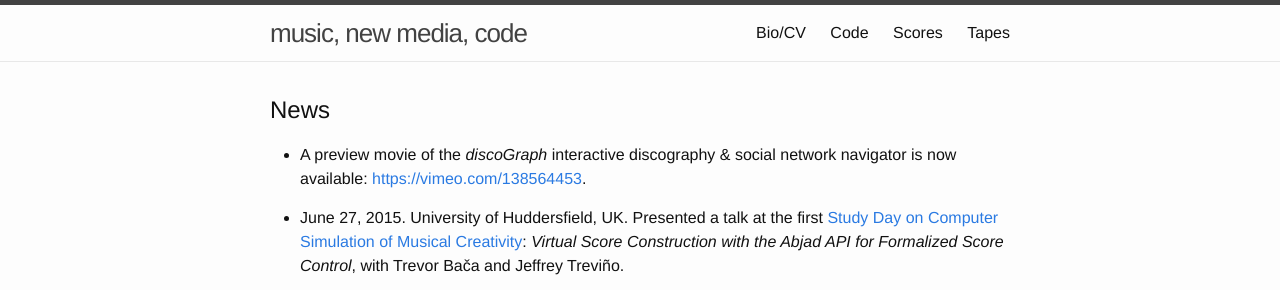
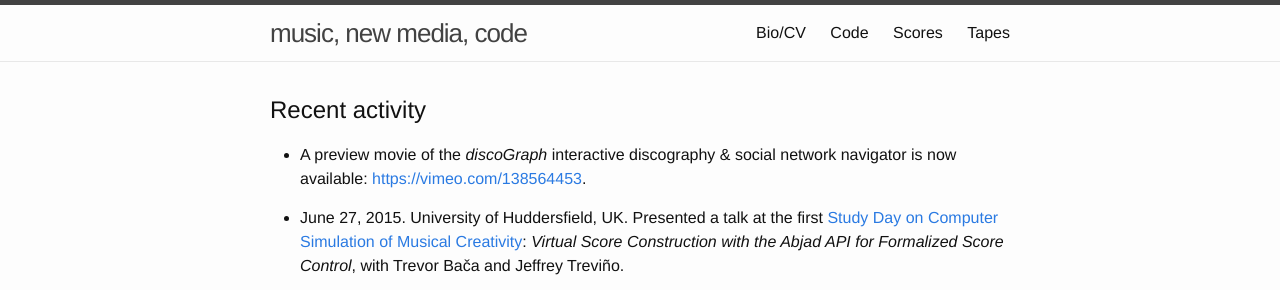
Before and after one commit to josiah-wolf-oberholtzer/josiah-wolf-oberholtzer.github.io, a Jekyll site: the page built from index.html, in a window 1280 px wide. Shown: the top 290 px of the page. Built offline with Jekyll 4.4.1, drawn with Linux system fonts in a browser that asks for light colours; nearby versions of some CDN libraries.

Commit message:
Adjusted section header.

```diff
--- a/_includes/news.md
+++ b/_includes/news.md
@@ -1,4 +1,4 @@
-## News
+## Recent activity
 
 -   A preview movie of the *discoGraph* interactive discography & social
     network navigator is now available:
```
